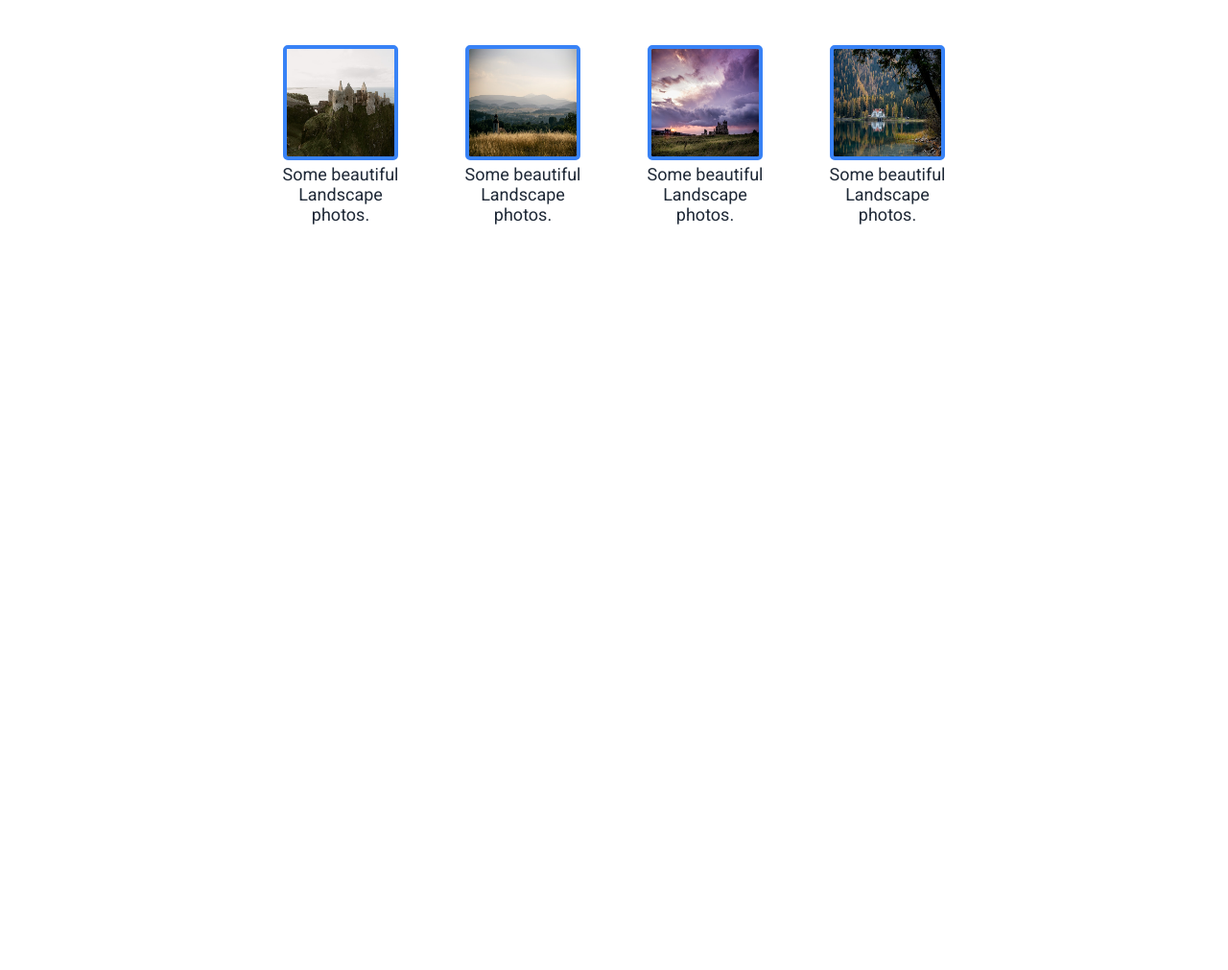
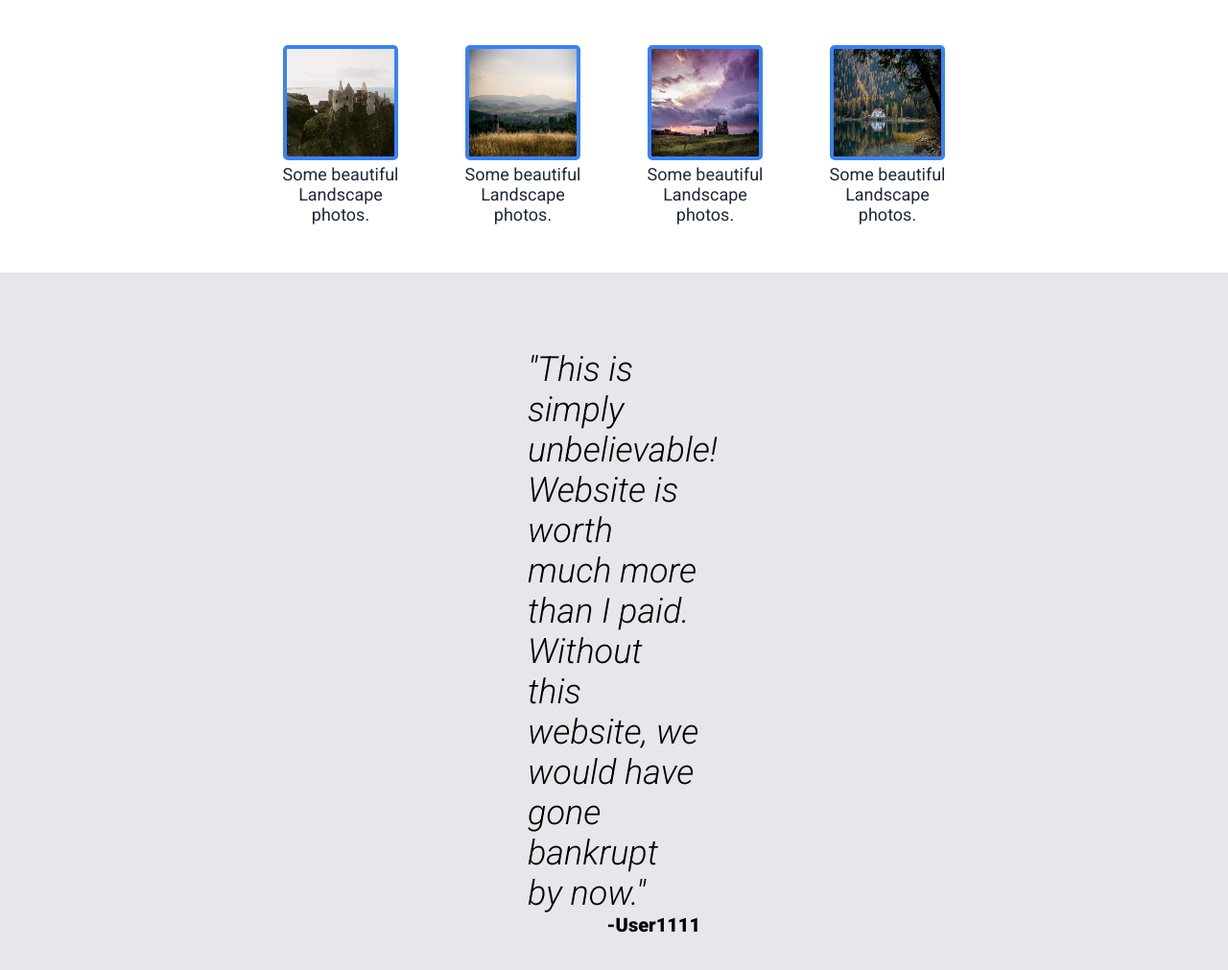
Before and after one commit to Sandeep1111able/Landing-Page, a plain HTML site: page index.html in a window 1280 px wide. Shown: the part 553-1564 px from the top of the page at 96% size. Before the commit the page ends 837 px from the top, so only its background shows below. Drawn offline with Linux system fonts and the light colour scheme.

Commit message:
Added testomonial section with complete styling

```diff
--- a/index.html
+++ b/index.html
@@ -49,5 +49,10 @@
         </div>
     </section>
 
+    <section class="testomonial-box">
+        <p class="testomonial">"This is simply unbelievable! Website is worth much more than I paid. Without this website, we would have gone bankrupt by now."</p>
+        <p class="author">-User1111</p>
+    </section>
+
 </body>
 </html>
--- a/style.css
+++ b/style.css
@@ -128,3 +128,21 @@ header{
     font-size: 18px;
     color: #1F2937;
 }
+
+.testomonial-box{
+    background-color: #E5E7EB;
+    padding: 80px 550px 50px;
+}
+
+.testomonial{
+    font-size: 36px;
+    font-style: italic;
+    font-weight: light;
+    text-align: left;
+}
+
+.author{
+    text-align: right;
+    font-weight: 900;
+    font-size: 20px;
+}
```
